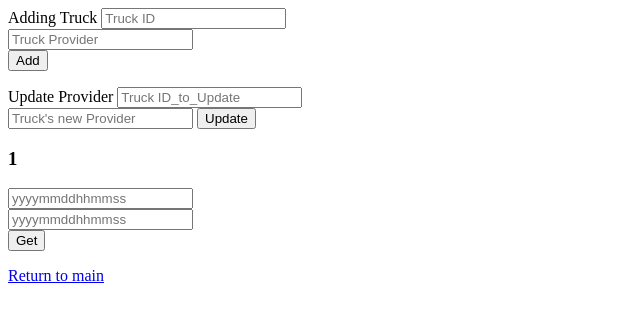
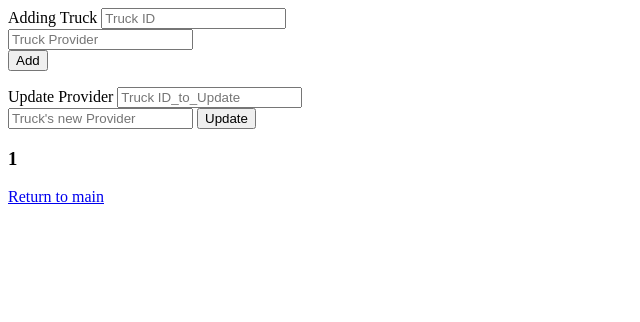
Before and after one commit to DevOpsWeek/GanShmuel, a Flask app: page /trucks in a window 1280 px wide. Shown: the top 322 px of the page, without its empty margins (0-640 px from the left). Run offline with Flask 2, Linux system fonts and the light colour scheme; tables that the repository leaves empty hold one stand-in row (values such as "Sample post").

Commit message:
tweaks to get truck

```diff
--- a/Billing/app/app.py
+++ b/Billing/app/app.py
@@ -133,14 +133,12 @@ def addTruck():
    return redirect(url_for("Trucks"))
 
 
-@app.route('/getTruck/<id>')
-def getTruck(id):
+@app.route('/getTruck/<id>?from=<t1>&to=<t2>')
+def getTruck(id,t1,t2):
     x=datetime.datetime.now()
     cursor.execute('select id from Trucks where id=%s',(id,))
     results=cursor.fetchall()
     truck=results[0][0]
-    t1=request.form.get("from")
-    t2=request.form.get("to")
     if not results:
         return Response(status=404)
     if not t1:
--- a/Billing/app/templates/trucks.html
+++ b/Billing/app/templates/trucks.html
@@ -17,14 +17,7 @@
 
         {% for truck in truck_list %}
             <h3>{{ truck[0] }}</h3>
-             <form action="getTruck/{{truck[0]}}" method='get'>
-                <input type="text" id="t1" name="from" placeholder="yyyymmddhhmmss"><br>
-                <input type="text" id="t2" name="to" placeholder='yyyymmddhhmmss'><br>
-                <button type="submit">Get</button>
-            </form>
-
         {% endfor %}
-
 
         <p>
             <a href="/">Return to main</a>
```
